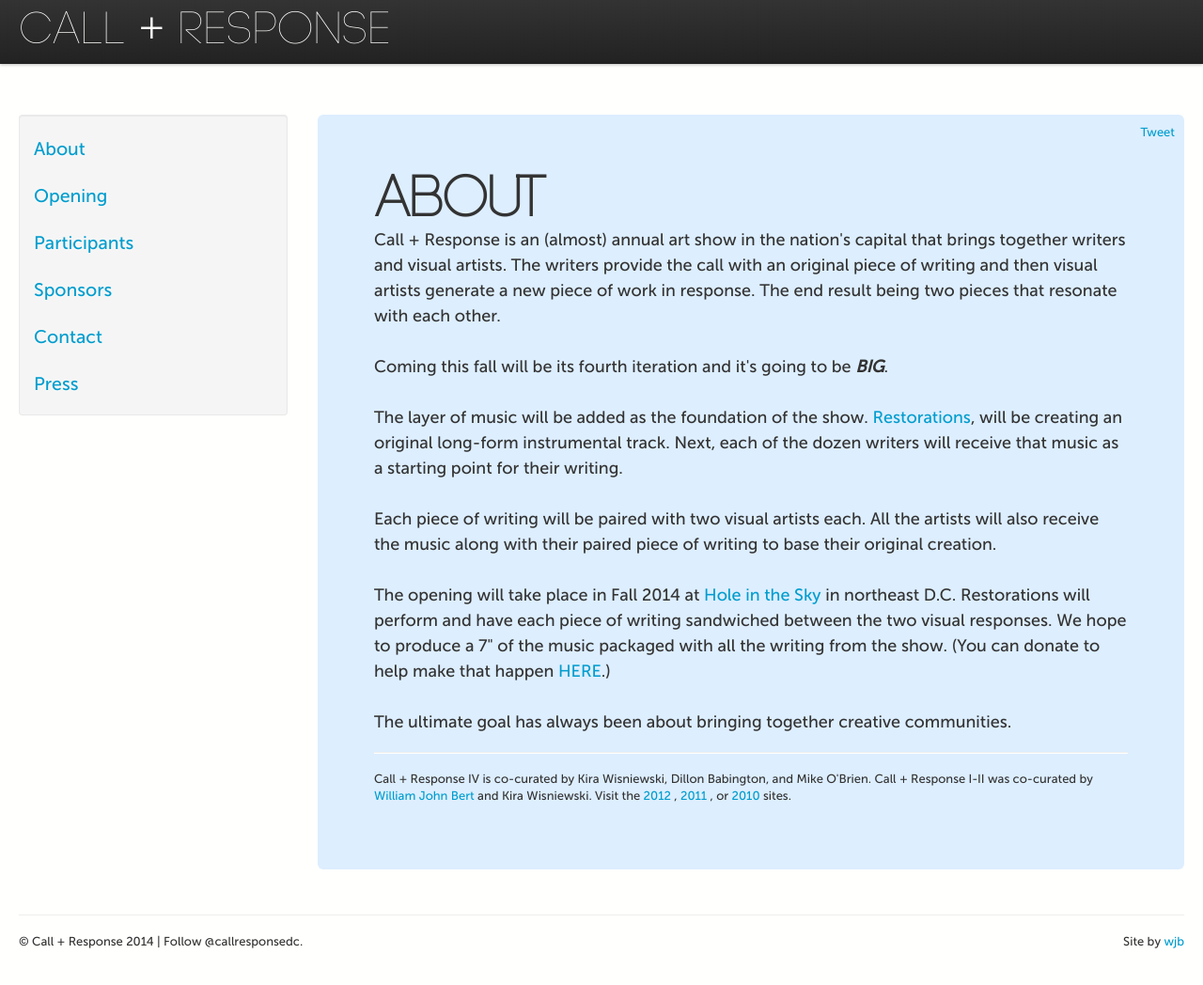
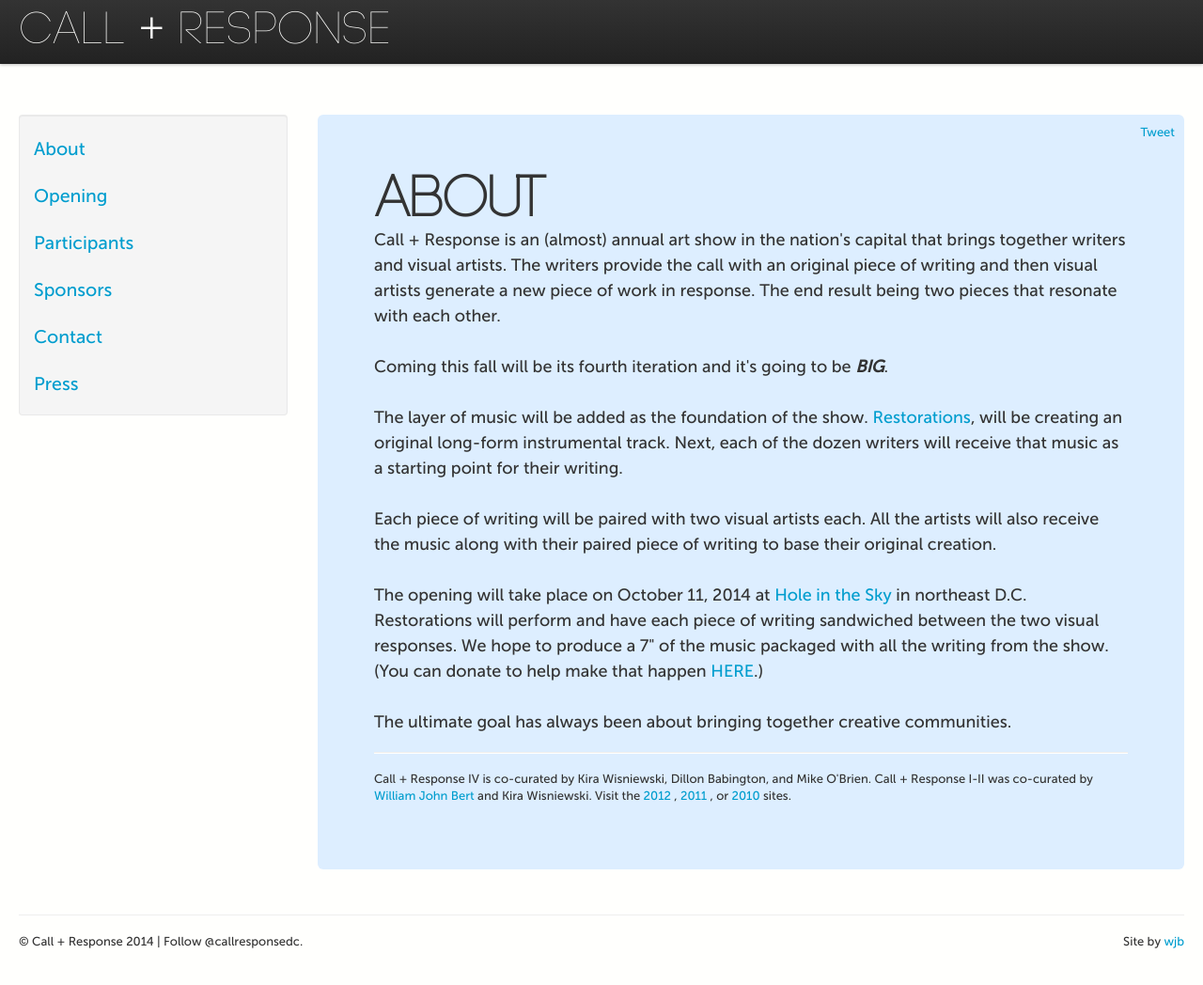
Before and after one commit to callandresponsedc/callandresponsedc, a Jekyll site: the page built from about/index.html, in a window 1280 px wide and 1060 px high. Shown: the top 1048 px of the window at 94% size. Built offline with Jekyll 4.4.1, drawn with Linux system fonts in a browser that asks for light colours; Markdown is read by kramdown in place of the engine named in the settings; comment, search, counter and statistics services are not loaded.

Commit message:
Update index.html

```diff
--- a/about/index.html
+++ b/about/index.html
@@ -14,7 +14,7 @@ The layer of music will be added as the foundation of the show. <a href="http://
  <br/><br/>
 Each piece of writing will be paired with two visual artists each. All the artists will also receive the music along with their paired piece of writing to base their original creation.
  <br/><br/>
-The opening will take place in Fall 2014 at <a href="http://www.holeintheskydc.com/">Hole in the Sky</a> in northeast D.C. Restorations will perform and have each piece of writing sandwiched between the two visual responses. We hope to produce a 7" of the music packaged with all the writing from the show. (You can donate to help make that happen <a href="https://www.paypal.com/cgi-bin/webscr?cmd=_s-xclick&hosted_button_id=M6CSF7PBZXWS2">HERE</a>.)
+The opening will take place on October 11, 2014 at <a href="http://www.holeintheskydc.com/">Hole in the Sky</a> in northeast D.C. Restorations will perform and have each piece of writing sandwiched between the two visual responses. We hope to produce a 7" of the music packaged with all the writing from the show. (You can donate to help make that happen <a href="https://www.paypal.com/cgi-bin/webscr?cmd=_s-xclick&hosted_button_id=M6CSF7PBZXWS2">HERE</a>.)
 <br/><br/>
 The ultimate goal has always been about bringing together creative communities.
 
```
